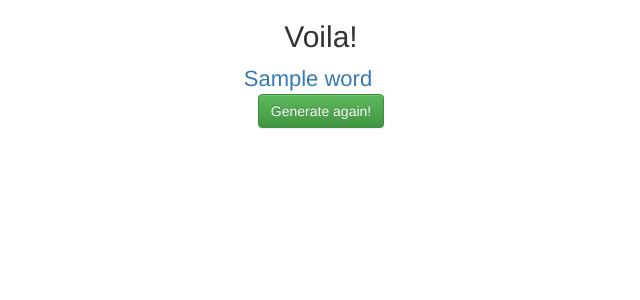
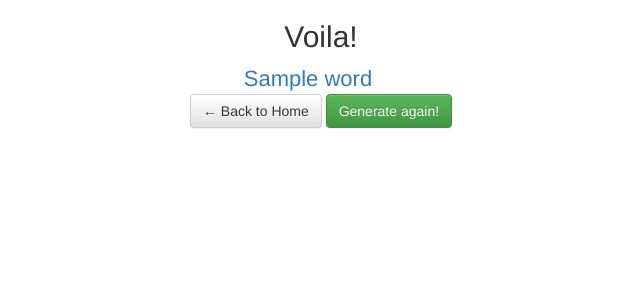
Before and after one commit to vladignatyev/kodingteamname, a Flask app: template templates/generate.html in a window 1280 px wide. Shown: the top 300 px of the page, without its empty margins (319-959 px from the left). Run offline with Flask 2, Linux system fonts and the light colour scheme; the template is opened without the code that fills it: most values are stand-ins (such as "Sample title", 1, 10 or a date in 2020); parts of the project's set-up code (start-up, migrations or seed data) failed here and were passed over; some libraries are stand-ins or nearby versions.

Commit message:
back to home btn

```diff
--- a/templates/generate.html
+++ b/templates/generate.html
@@ -26,6 +26,7 @@
     <div class="row">
       <div class="col-md-12 text-center">
 
+        <button type="button" class="btn btn-default" onclick="javascript: document.location.href='https://vast-cove-6783.herokuapp.com/';">&larr; Back to Home</button>
     		<button type="button" class="btn btn-success" onclick="javascript: document.location.reload();">Generate again!</button>
         </div>
 		</div>
```
